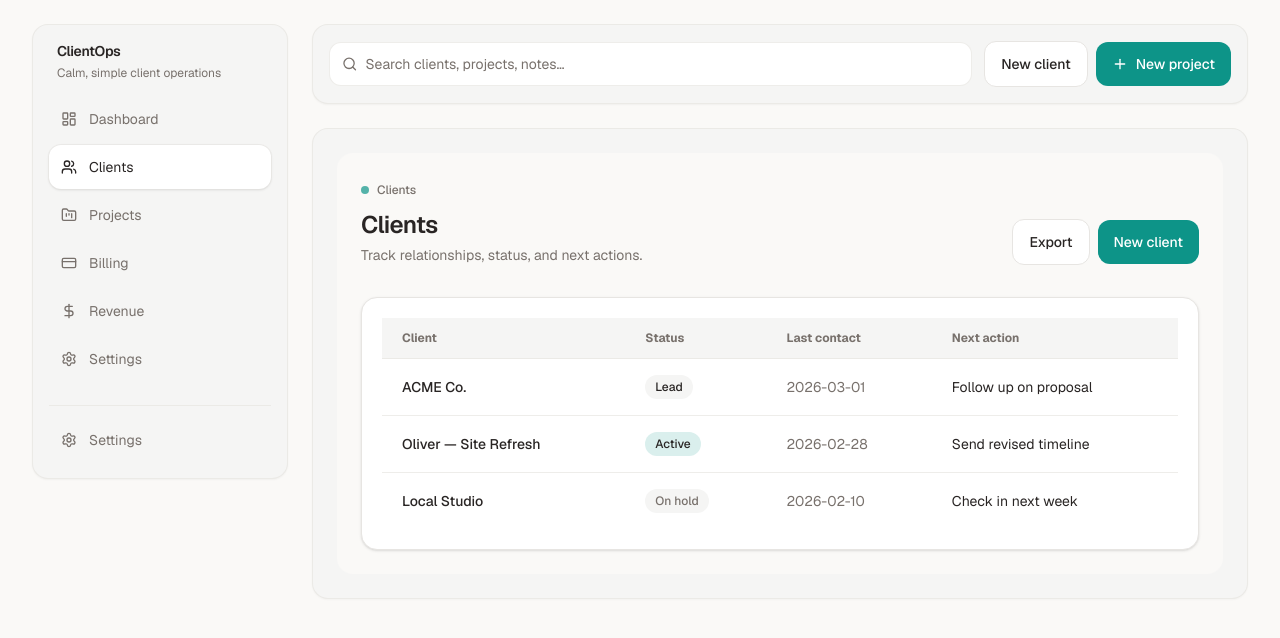
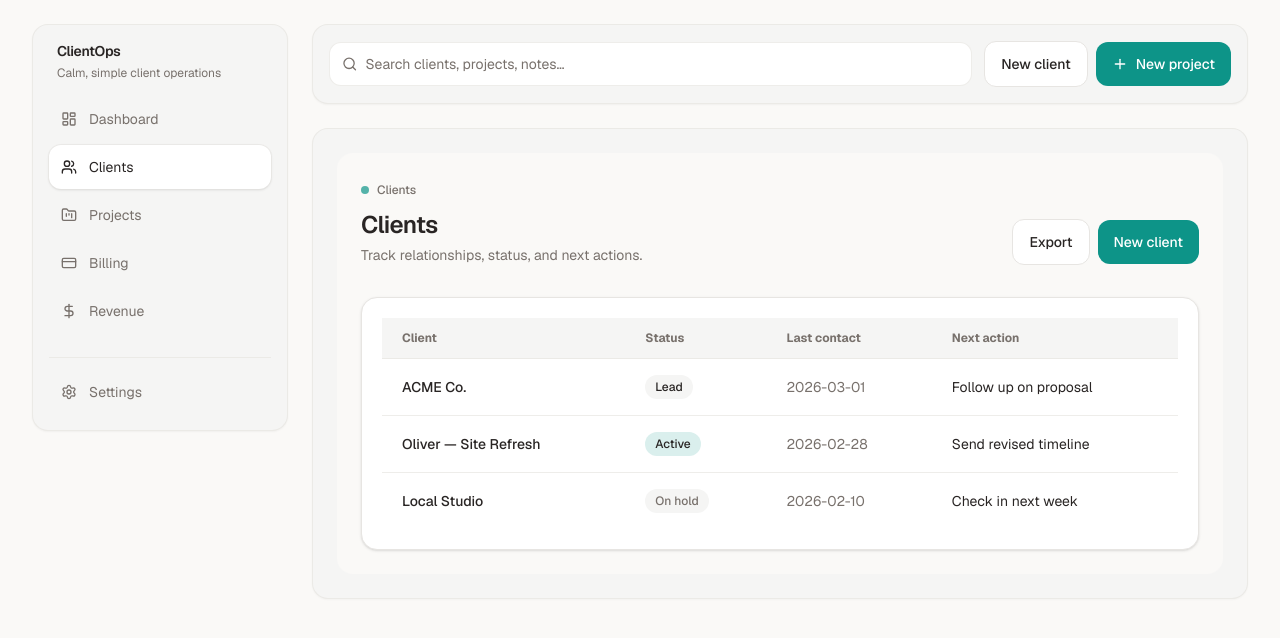
Before and after one commit to Christopher-Holland/ClientOps, a Next.js app: page /dashboard/clients in a window 1280 px wide. Shown: the top 638 px of the page. Built offline with nearby package versions, Linux system fonts and the light colour scheme.

Commit message:
fix: removed duplicate settings link

```diff
--- a/src/app/components/layout/Sidebar.tsx
+++ b/src/app/components/layout/Sidebar.tsx
@@ -17,7 +17,7 @@ const nav = [
     { href: "/dashboard/projects", label: "Projects", icon: FolderKanban },
     { href: "/dashboard/billing", label: "Billing", icon: CreditCard },
     { href: "/dashboard/revenue", label: "Revenue", icon: DollarSign },
-    { href: "/dashboard/settings", label: "Settings", icon: Settings },
+
 ];
 
 function cx(...classes: Array<string | false | null | undefined>) {
```
